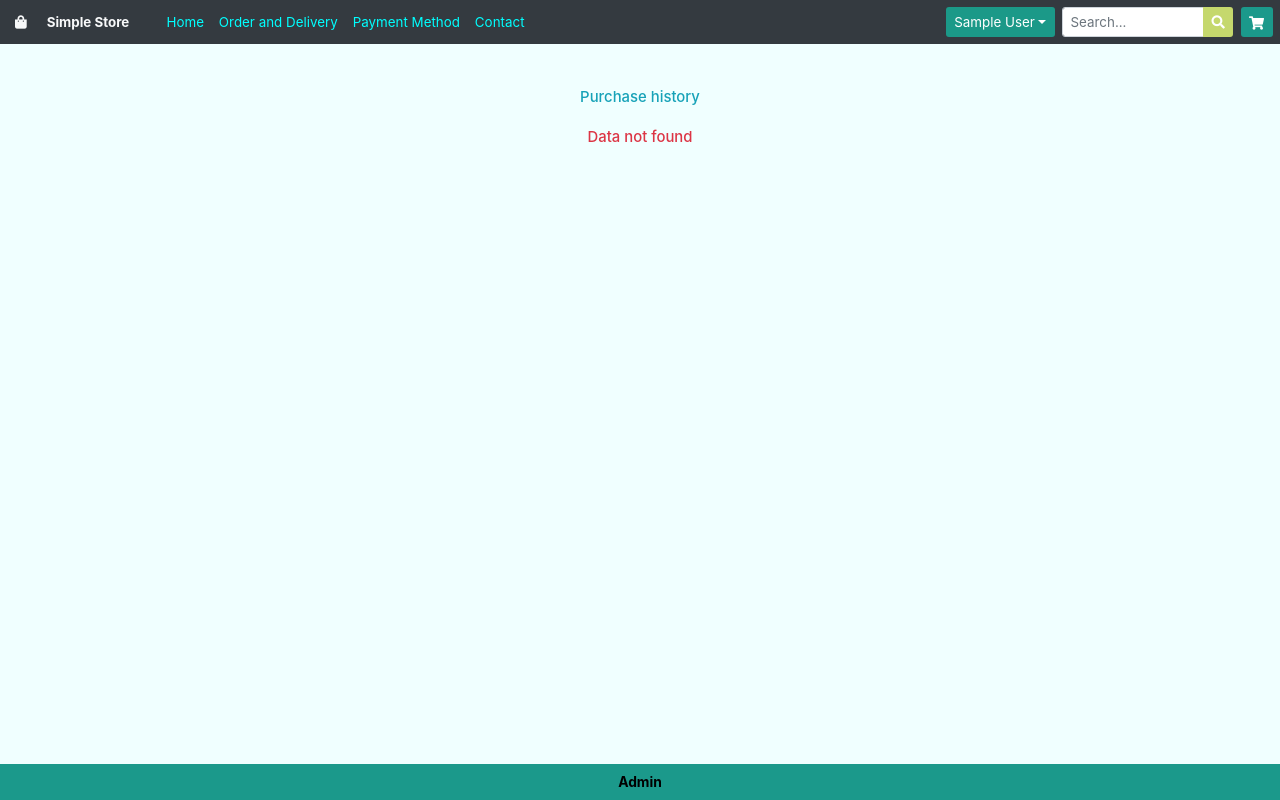
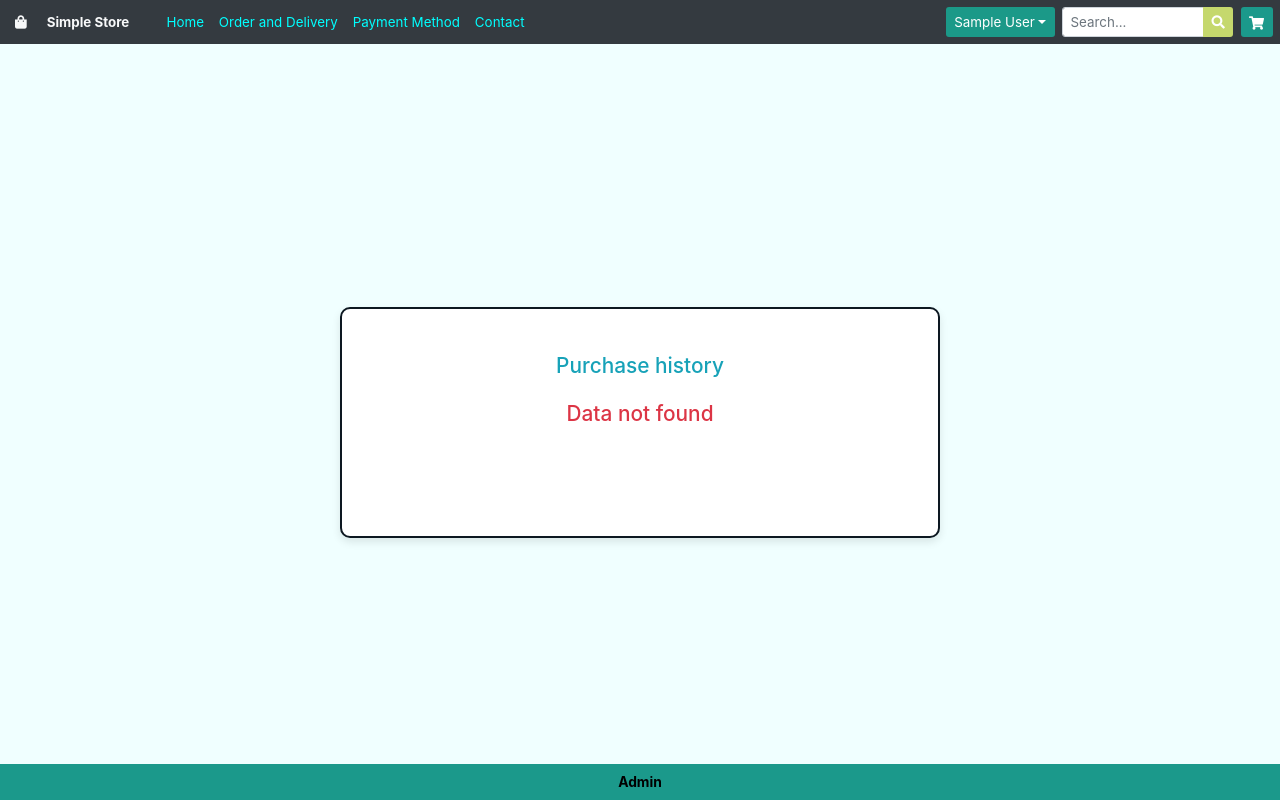
Before and after one commit to TonnamNoi/Project-Lab-Database, a PHP site: page /member-order-list.php in a window 1280 px wide. Run offline with PHP 8.4, Linux system fonts and the light colour scheme; the visitor is signed in with stand-in values (Sample User, id 1); data that the repository does not hold is empty.

Commit message:
Decorate

```diff
--- a/cart.php
+++ b/cart.php
@@ -14,7 +14,7 @@ if (!isset($_SESSION['member_id'])) {
             html,
             body {
                   background: azure;
-                  min-height: 100vh;
+                  min-height: 100px;
                   display: flex;
                   align-items: center;
                   justify-content: center;
@@ -26,6 +26,7 @@ if (!isset($_SESSION['member_id'])) {
                   background: #FFFF;
                   border: 2px solid #0D1821; /* Defines border width, style, and color */
                   border-radius: 10px;
+
             }
 
             .cart {
--- a/member-order-list.php
+++ b/member-order-list.php
@@ -7,19 +7,60 @@ if (!isset($_SESSION['member_id'])) {
 ?>
 <!DOCTYPE html>
 <html>
+
 <head>
       <?php require 'head.php'; ?>
       <style>
             html,
             body {
-                  width: 100%;
-                  height: 100%;
                   background: azure;
+                  min-height: 100vh;
+                  display: flex;
+                  align-items: center;
+                  justify-content: center;
             }
 
             div.main-container {
                   max-width: 800px;
                   min-width: 600px;
+                  background-color: white;
+                  padding: 20px;
+                  border: 2px solid #0D1821;
+                  border-radius: 10px;
+                  box-shadow: 0 4px 8px rgba(0, 0, 0, 0.1);
+            }
+
+            table {
+                  width: 100%;
+                  margin-top: 20px;
+                  border-radius: 8px;
+            }
+
+            thead {
+                  background-color: #17a2b8;
+                  /* Navbar color */
+                  color: white;
+            }
+
+            .thead-dark th {
+                  background-color: #17a2b8;
+                  /* Matching navbar */
+                  color: white;
+            }
+
+            tbody tr:hover {
+                  background-color: #f1f1f1;
+            }
+
+            .text-center {
+                  text-align: center;
+            }
+
+            /* Heading Styling */
+            h6 {
+                  color: #17a2b8;
+                  /* Navbar color */
+                  font-size: 1.4rem;
             }
       </style>
       <script>
@@ -28,6 +69,7 @@ if (!isset($_SESSION['member_id'])) {
             });
       </script>
 </head>
+
 <body class="pt-5">
       <?php require 'navbar.php'; ?>
 
@@ -112,4 +154,5 @@ $mysqli->close();
 
       <?php include 'footer.php';  ?>
 </body>
+
 </html>
```
Also changed, not shown: admin-order-list.php (+8 -3 lines), index.php (+16 -9 lines). Lines whose indentation alone changed are shown as unchanged.
